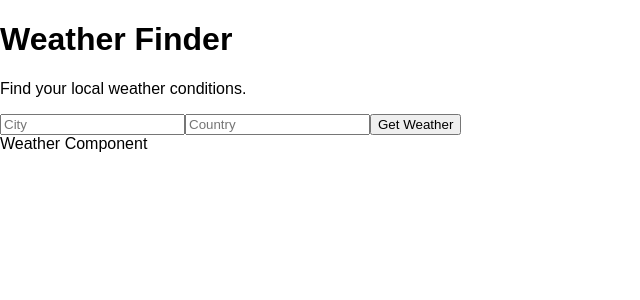
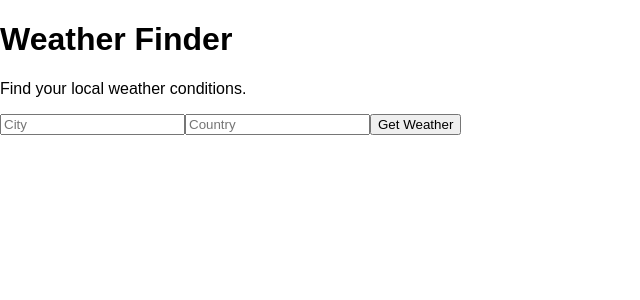
Before and after one commit to JHughesSUTA/weather-app, a React (Create React App) app: page / in a window 1280 px wide. Shown: the top 300 px of the page, without its empty margins (0-640 px from the left). Built offline with nearby package versions, Linux system fonts and the light colour scheme.

Commit message:
Display weather when values exist

```diff
--- a/src/App.js
+++ b/src/App.js
@@ -7,15 +7,33 @@
 const API_KEY = "2a8d68521c97a8c214aabda8b7ff3ffd";
 
 class App extends React.Component {
+  state = {
+    temperature: undefined,
+    city: undefined,
+    country: undefined,
+    humidity: undefined,
+    description: undefined,
+    error: undefined
+  }
 
   // connect to weather API
   getWeather = async (e) => {
     e.preventDefault();
 
-    const api_call = await fetch(`http://api.openweathermap.org/data/2.5/weather?q=Chicago,US&appid=${API_KEY}&units=imperial`);
+    const city = e.target.elements.city.value;
+    const country = e.target.elements.country.value;
+
+    const api_call = await fetch(`http://api.openweathermap.org/data/2.5/weather?q=${city},${country}&appid=${API_KEY}&units=imperial`);
     const data = await api_call.json();
 
-    console.log(data);
+    this.setState({
+      temperature: data.main.temp,
+      city: data.name,
+      country: data.sys.country,
+      humidity: data.main.humidity,
+      description: data.weather[0].description,
+      error: ""
+     });
   }
 
   render() {
@@ -23,7 +41,13 @@
       <div>
         <Titles />
         <Form getWeather={this.getWeather} />
-        <Weather />
+        <Weather
+          temperature={this.state.temperature}
+          city={this.state.city}
+          country={this.state.country}
+          humidity={this.state.humidity}
+          description={this.state.description}
+          error={this.state.error} />
       </div>
     );
   }
--- a/src/components/Weather.js
+++ b/src/components/Weather.js
@@ -4,7 +4,12 @@
 class Weather extends React.Component {
   render() {
     return (
-      <div>Weather Component</div>
+      <div>
+        { this.props.city && this.props.country && <p>Location: { this.props.city }, { this.props.country }</p> }
+        { this.props.temperature && <p>temperature: { this.props.temperature }</p> }
+        { this.props.humidity && <p>Humidity: { this.props.humidity }</p> }
+        { this.props.description && <p>Conditions: { this.props.description }</p> }
+      </div>
     );
   }
 }
```
